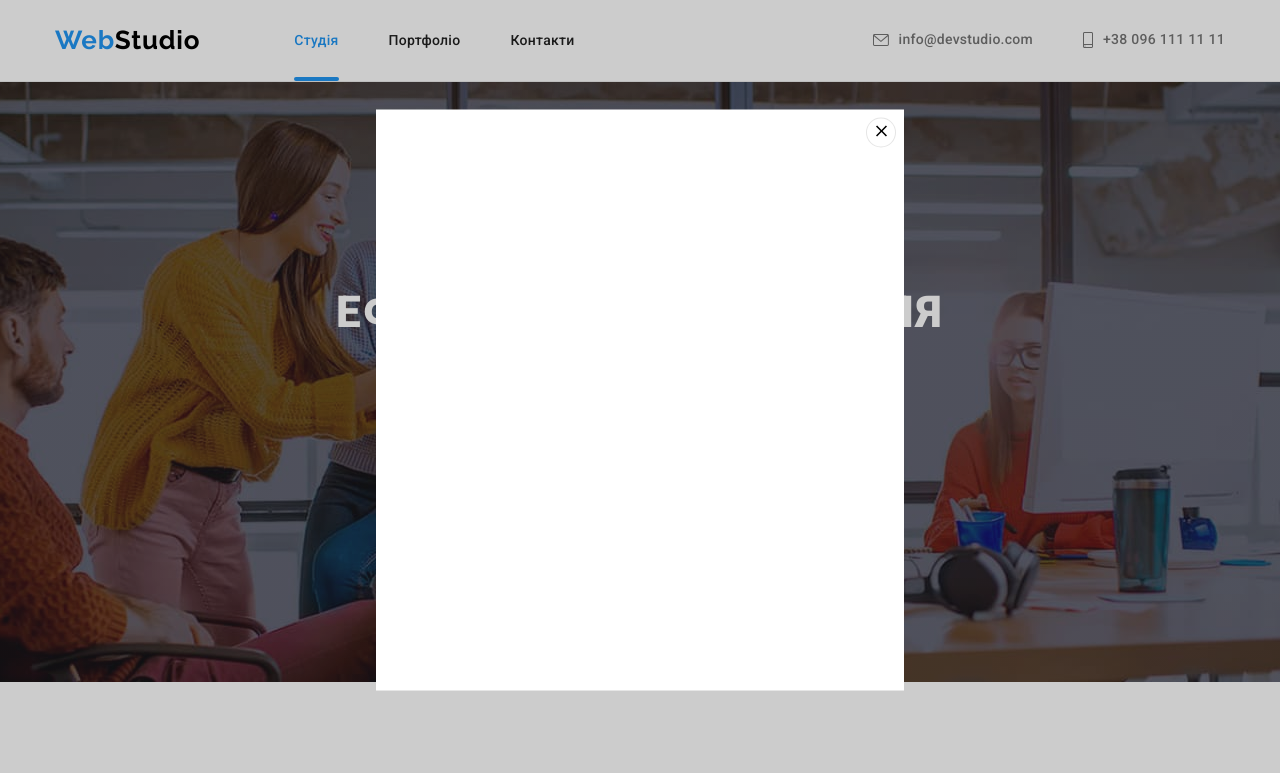
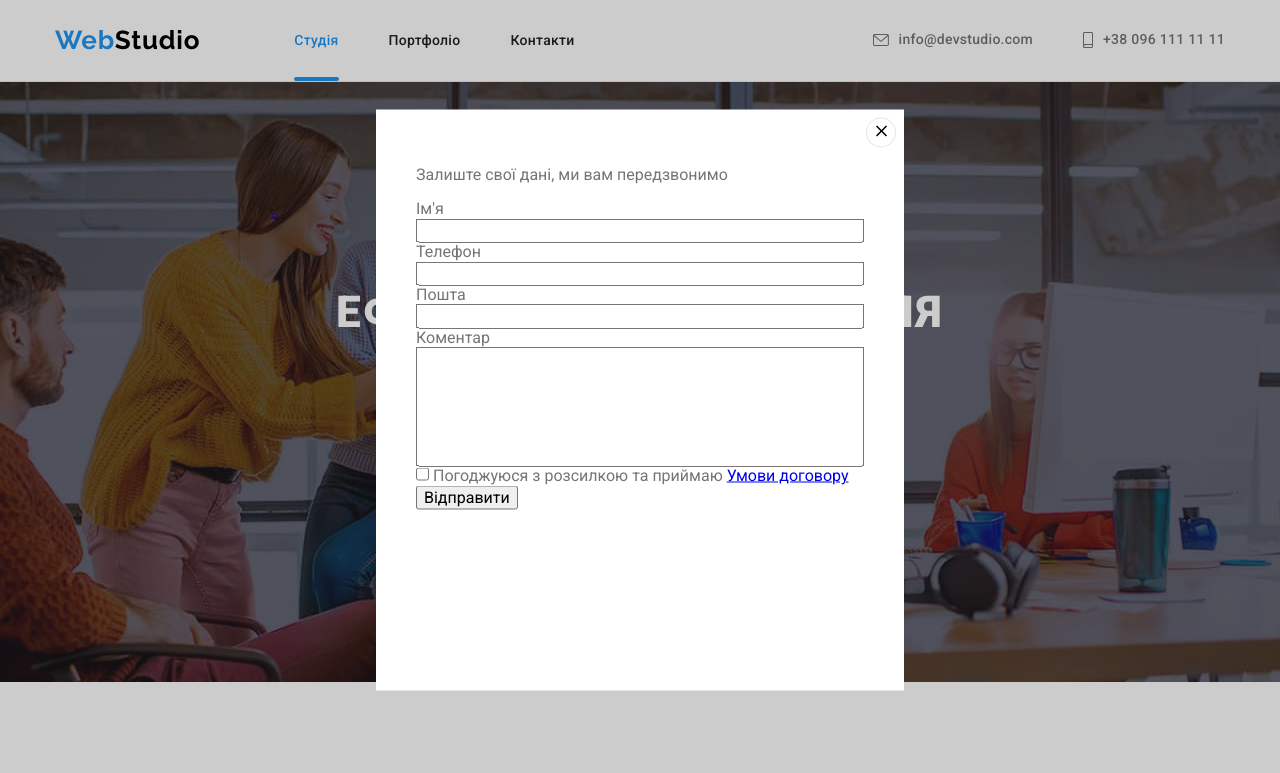
Before and after one commit to Anasurim/goit-markup-hw-06, a plain HTML site: page index.html in a window 1280 px wide. Both pictures are taken after a click on the button "Замовити послугу". Shown: the top 773 px of the page. Drawn offline with nearby package versions, Linux system fonts and the light colour scheme.

Commit message:
modal form html complete

```diff
--- a/css/styles.css
+++ b/css/styles.css
@@ -560,8 +560,7 @@ img {
   margin-left: 93px;
   min-width: 570px;
 }
-.signup-form-field {
-}
+
 .signup-form-title {
   display: block;
   margin-bottom: 20px;
@@ -621,6 +620,7 @@ img {
   background-color: var(--accent-color-hover);
   box-shadow: 0px 4px 4px rgba(0, 0, 0, 0.15);
 }
+
 .icon-send {
   display: block;
 }
@@ -660,6 +660,20 @@ img {
 .backdrop.is-hidden .modal {
   transform: translate(-50%, -50%) scale(0.9);
 }
+
+.modal-form {
+  padding: 40px;
+}
+
+.modal-form-label {
+  display: flex;
+  flex-direction: column;
+}
+.modal-form-comment {
+  padding: 12px 16px;
+  min-height: 120px;
+  resize: none;
+}
 .close-btn {
   position: absolute;
   display: inline-block;
@@ -673,11 +687,17 @@ img {
   background-color: var(--nav-background-color);
   border: 1px solid rgba(0, 0, 0, 0.1);
   color: var(--logo-color);
+
+  transition: color 250ms var(--hover-time-func);
 }
 .close-btn-icon {
   fill: currentColor;
 }
 
+.close-btn:focus,
+.close-btn:hover {
+  color: var(--accent-color);
+}
 /* portfolio styles */
 .gallery-filter-list {
   list-style: none;
--- a/index.html
+++ b/index.html
@@ -570,6 +570,38 @@
             <use href="./img/icons.svg#icon-close-btn" />
           </svg>
         </button>
+        <form class="modal-form">
+          <p>Залиште свої дані, ми вам передзвонимо</p>
+          <div class="modal-form-field">
+            <label class="modal-form-label">
+              Ім'я
+              <input type="text" name="user-name" />
+            </label>
+            <label class="modal-form-label">
+              Телефон
+              <input type="tel" name="telephone" />
+            </label>
+            <label class="modal-form-label">
+              Пошта
+              <input type="email" name="email" />
+            </label>
+            <label class="modal-form-label">
+              Коментар
+              <textarea
+                class="modal-form-comment"
+                name="comment"
+                placeholder="Введіть текст"
+              >
+              </textarea>
+            </label>
+            <label class="modal-check">
+              <input type="checkbox" name="check" />
+              Погоджуюся з розсилкою та приймаю
+              <a href="#">Умови договору</a>
+            </label>
+            <button type="submit">Відправити</button>
+          </div>
+        </form>
       </div>
     </div>
 
```
